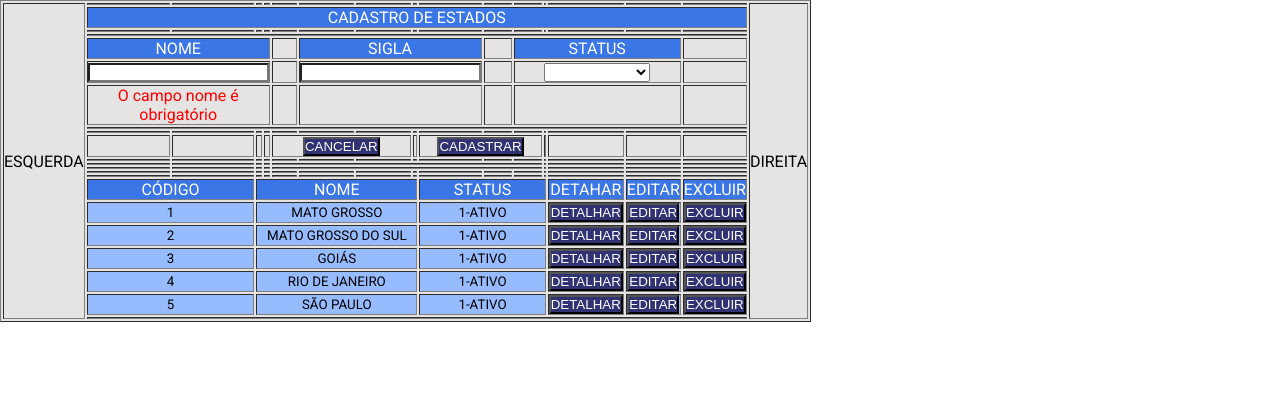
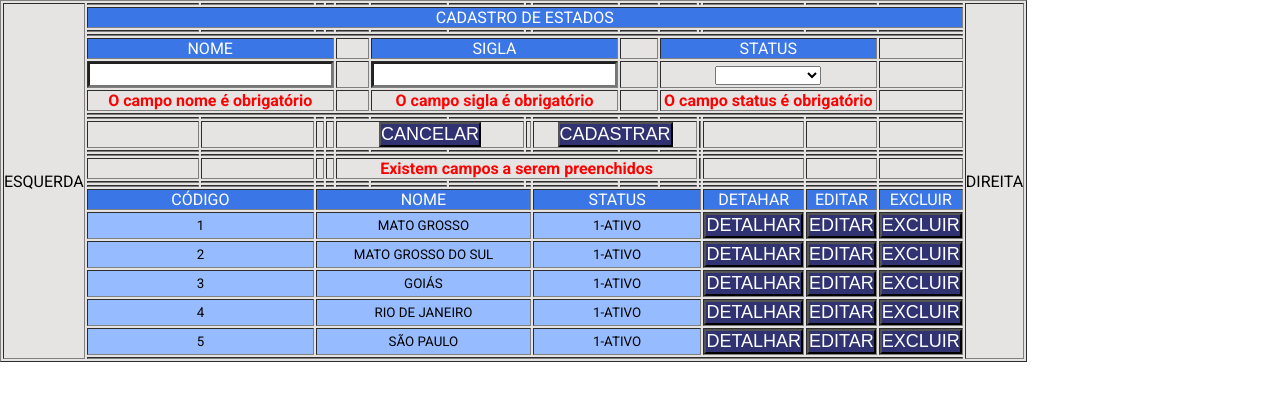
Before and after one commit to italodelfino/cadastro_de_estados, a plain HTML site: page index.html in a window 1280 px wide. Both pictures are taken after a click on the button "CADASTRAR". Drawn offline with Linux system fonts and the light colour scheme.

Commit message:
atualizacao

```diff
--- a/index.html
+++ b/index.html
@@ -112,7 +112,7 @@
                 <td colspan="1"></td>
                 <td colspan="1"></td>
                 <td colspan="3">
-                    <input type="button" onclick="" value="CANCELAR">
+                    <input type="button"  onclick="" value="CANCELAR">
                 </td>
                 <td colspan="1"></td>
                 <td colspan="3">
@@ -145,7 +145,7 @@
                 <td colspan="1"></td>
                 <td colspan="1"></td>
                 <td colspan="1"></td>
-                <td colspan="7" id="MESAGEM_INSUCESSO" class="mensagemInsucesso"></td>
+                <td colspan="7" id="MESAGEM_SUCESSO"></td>
                 <td colspan="1"></td>
                 <td colspan="1"></td>
                 <td colspan="1"></td>
@@ -156,7 +156,7 @@
                 <td colspan="1"></td>
                 <td colspan="1"></td>
                 <td colspan="1"></td>
-                <td colspan="7" id="MENSAGEM_SUCESSO" class="mensagemSucesso"></td>
+                <td colspan="7" id="MENSAGEM_SUCESSO"></td>
                 <td colspan="1"></td>
                 <td colspan="1"></td>
                 <td colspan="1"></td>
--- a/script.js
+++ b/script.js
@@ -42,12 +42,15 @@ function validarCampoStatus()
 
 function validarCampos()
 {
-    if(validarCampoNome() && validarCampoSigla() && validarCampoStatus())
+    if(validarCampoNome() & validarCampoSigla() & validarCampoStatus())
     {
         document.getElementById('MENSAGEM_SUCESSO').innerHTML = "O cadastro foi realizado com sucesso";
+        document.getElementById('MENSAGEM_SUCESSO').className = "mensagemSucesso";
+
     }
     else
     {
-        document.getElementById('MENSAGEM_INSUCESSO').innerHTML = "Existem campos a serem preenchidos";
+        document.getElementById('MENSAGEM_SUCESSO').innerHTML = "Existem campos a serem preenchidos";
+        document.getElementById('MENSAGEM_SUCESSO').className = "mensagemInsucesso";
     }
 }
--- a/style.css
+++ b/style.css
@@ -24,11 +24,14 @@ table {
 input   {
     background: #303271;
     color: white;
+    font-size: 18px;
 }
 
 .texto {
     background: white;
     color: #303271;
+    font-weight: bold;
+    font-size: 18px;
 }
 
 .resultados {
@@ -38,8 +41,10 @@ input   {
 
 .mensagemInsucesso {
     color: red;
+    font-weight: bold;
 }
 
 .mensagemSucesso {
     color: #303271;
+    font-weight: bold;
 }
```
